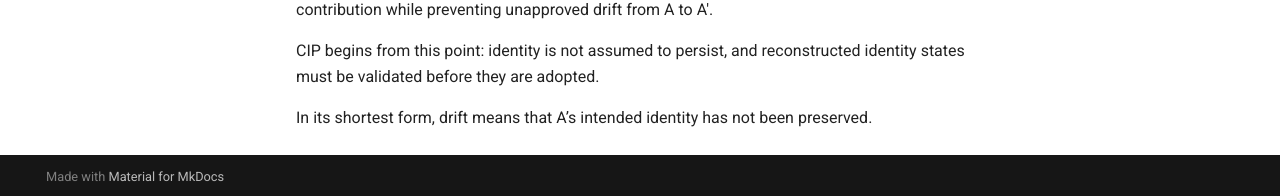
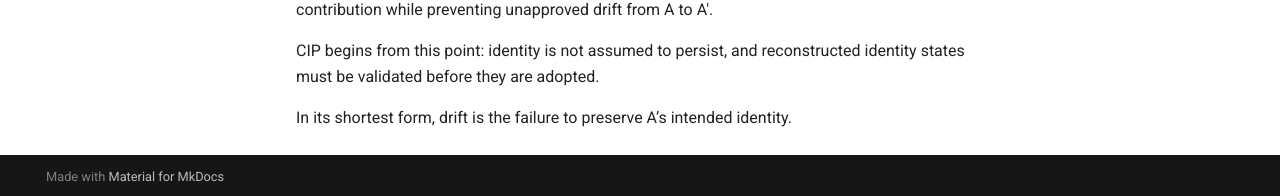
Before and after one commit to watadani-byte/character-identity-protocol, an MkDocs documentation site: the page built from docs/model_a_c_b.md, in a window 1280 px wide and 900 px high, scrolled down 3559 px. Shown: the part 701-897 px from the top of the window. Built offline with MkDocs 1.6.1 and Material for MkDocs 9.7.7, drawn with Linux system fonts in a browser that asks for light colours; comment, search, counter and statistics services are not loaded.

Commit message:
model_a_c_b.md を更新

```diff
--- a/docs/model_a_c_b.md
+++ b/docs/model_a_c_b.md
@@ -146,4 +146,4 @@ CIP does not seek to eliminate C. It seeks to make C governable: to preserve AI
 
 CIP begins from this point: identity is not assumed to persist, and reconstructed identity states must be validated before they are adopted.
 
-In its shortest form, drift means that A’s intended identity has not been preserved.
+In its shortest form, drift is the failure to preserve A’s intended identity.
```
